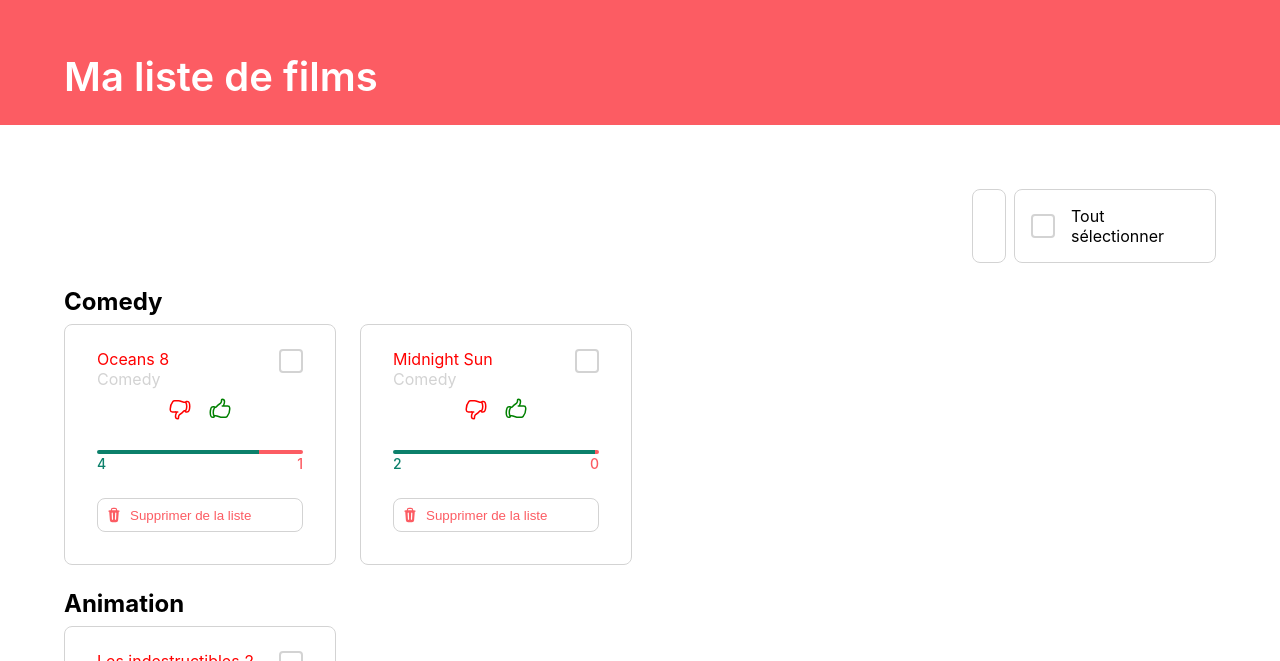
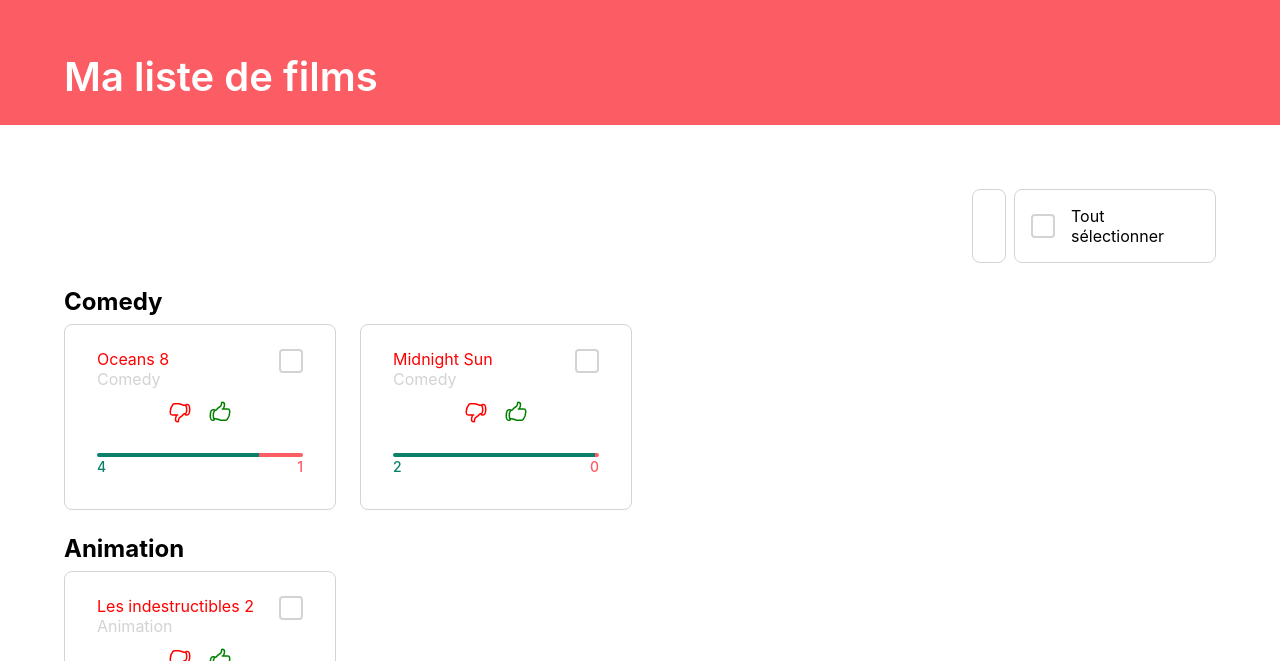
Before and after one commit to plecrx/partifleex, a React (Create React App) app: page / in a window 1280 px wide. Shown: the part 139-800 px from the top of the page. Built offline with nearby package versions, Linux system fonts and the light colour scheme.

Commit message:
rm remove button

```diff
--- a/src/components/card/card.types.ts
+++ b/src/components/card/card.types.ts
@@ -4,6 +4,5 @@ export type CardProps = {
   title?: string | ReactNode
   subtitle?: string | ReactNode
   isChecked?: boolean
-  onRemoveClick?: () => void
   children?: string | ReactNode
 }
--- a/src/components/movie/movie.component.tsx
+++ b/src/components/movie/movie.component.tsx
@@ -1,6 +1,3 @@
-import { TrashIcon } from '@heroicons/react/20/solid'
-import { Button } from 'components/button/button.component'
-import { ButtonColor } from 'components/button/button.types'
 import { Card } from 'components/card/card.component'
 import { Feedback } from 'components/feedback/feedback.component'
 import { Gauge } from 'components/gauge/gauge.component'
@@ -14,11 +11,10 @@ export const MovieCard = ({
   isDisliked,
   onLikeMovieClick,
   onDislikeMovieClick,
-  removeMovie,
 }: MovieCardProps) => {
   const { title, category, likes, dislikes } = movie
   return (
-    <Card title={title} subtitle={category} onRemoveClick={removeMovie} isChecked={isChecked}>
+    <Card title={title} subtitle={category} isChecked={isChecked}>
       <Feedback
         onLikeClick={onLikeMovieClick}
         onDislikeClick={onDislikeMovieClick}
@@ -26,10 +22,6 @@ export const MovieCard = ({
         isDisliked={isDisliked}
       />
       <Gauge likes={likes} dislikes={dislikes} />
-      <Button color={ButtonColor.RED}>
-        <TrashIcon width={16} />
-        Supprimer de la liste
-      </Button>
     </Card>
   )
 }
--- a/src/components/movie/movie.type.ts
+++ b/src/components/movie/movie.type.ts
@@ -7,5 +7,4 @@ export type MovieCardProps = {
   isDisliked: boolean
   onLikeMovieClick: () => void
   onDislikeMovieClick: () => void
-  removeMovie: () => void
 }
--- a/src/pages/movies.tsx
+++ b/src/pages/movies.tsx
@@ -16,7 +16,6 @@ import { useMovies } from '../features/movies/useMovies'
 
 export const Movies = () => {
   const {
-    removeMovie,
     handleLikeMovieClick,
     handleDislikeMovieClick,
     isLiked,
@@ -79,7 +78,6 @@ export const Movies = () => {
                   isDisliked={isDisliked(movie)}
                   onLikeMovieClick={() => handleLikeMovieClick(movie)}
                   onDislikeMovieClick={() => handleDislikeMovieClick(movie)}
-                  removeMovie={() => removeMovie(movie)}
                 />
               ))}
             </MoviesWrapper>
```
